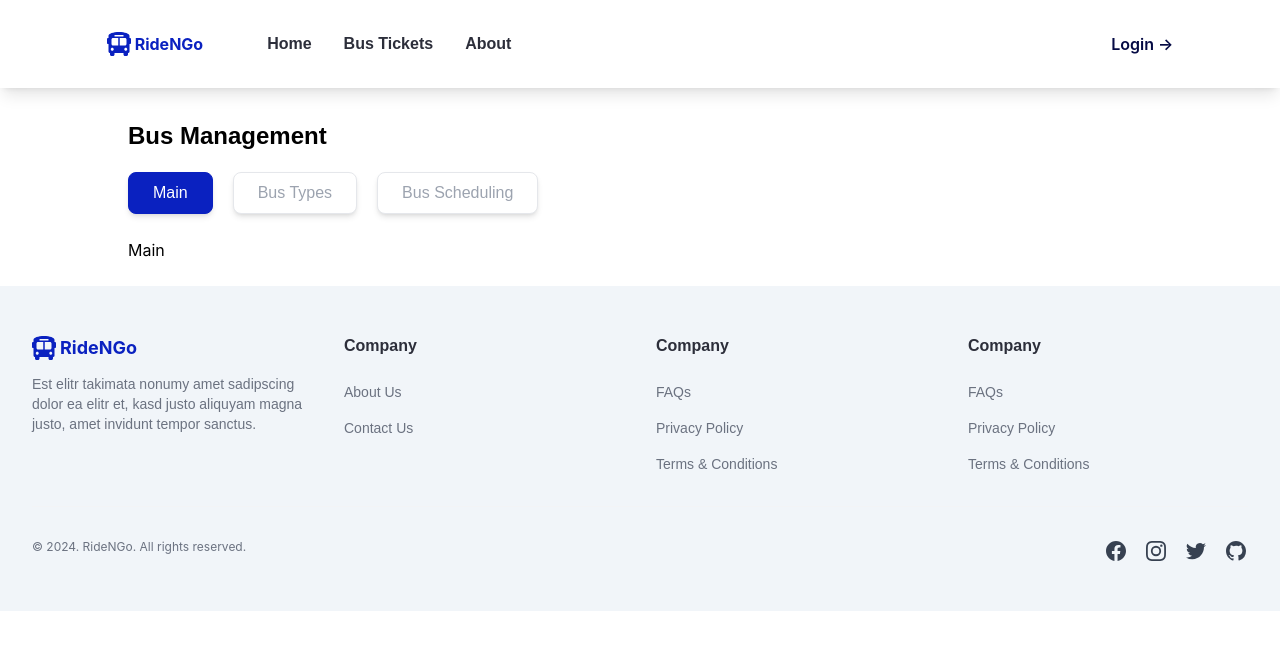
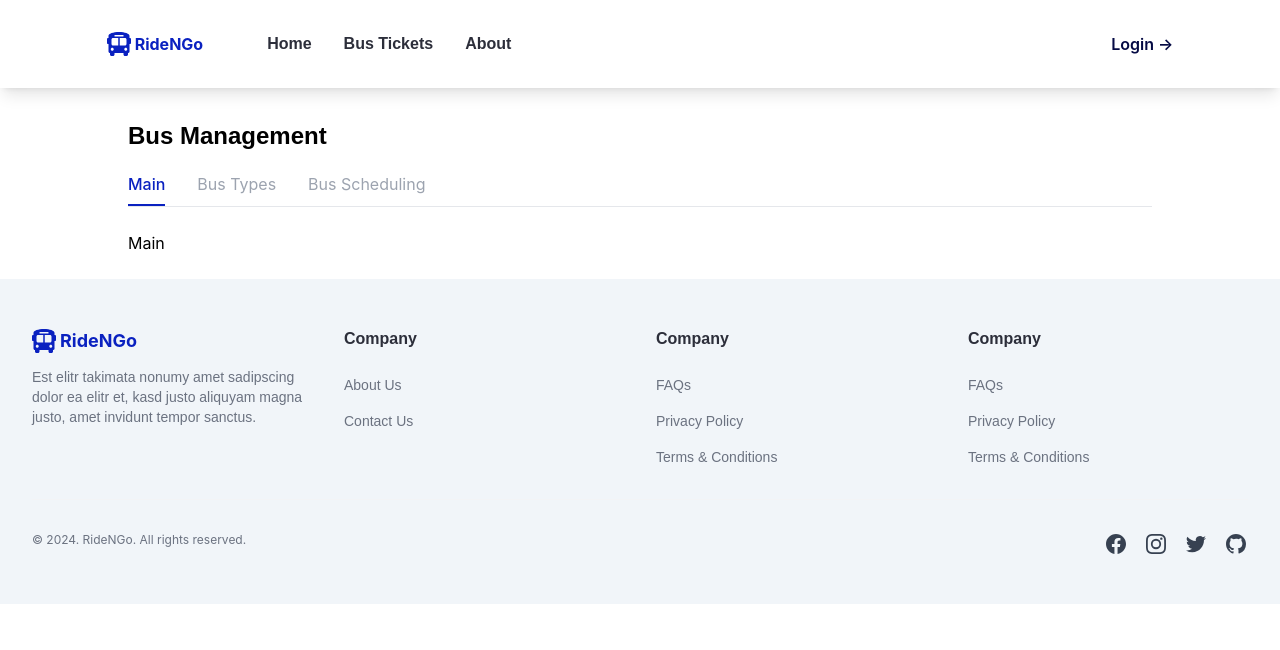
Before and after one commit to yukichew/bus-ticketing-system, a React (Create React App) app in the folder client/: page /bo/bus in a window 1280 px wide. Shown: the top 650 px of the page. Built offline with nearby package versions, Linux system fonts and the light colour scheme.

Commit message:
create-bus-types (#1)

```diff
--- /dev/null
+++ b/client/src/screens/busOperator/busManagement/BusTypes.js
@@ -0,0 +1,132 @@
+import React, { useState } from 'react';
+import { IoMdAdd } from "react-icons/io";
+import { CiEdit } from "react-icons/ci";
+import Table from '../../../components/common/Table';
+
+const BusTypes = () => {
+    const [selectedOption, setSelectedOption] = useState('all');
+
+    const data = [
+        { busPlate: "SMP5792", seats: '30', busType: '2+1' },
+        { busPlate: "SB8204H", seats: '40', busType: '2+1' },
+        { busPlate: "QPD1151", seats: '56', busType: '2+2' },
+        { busPlate: "WXY2345", seats: '45', busType: '2+1' },
+        { busPlate: "TRG4786", seats: '32', busType: '2+2' },
+        { busPlate: "LMN8765", seats: '50', busType: '2+2' },
+        { busPlate: "KJD2938", seats: '25', busType: '2+1' },
+        { busPlate: "HFG5623", seats: '60', busType: '2+2' },
+        { busPlate: "NPQ1234", seats: '35', busType: '2+1' },
+        { busPlate: "BND9821", seats: '55', busType: '2+2' },
+        { busPlate: "CDE4455", seats: '48', busType: '2+1' },
+        { busPlate: "VFR9832", seats: '40', busType: '2+2' },
+        { busPlate: "LKJ0921", seats: '38', busType: '2+1' },
+        { busPlate: "XYZ7654", seats: '50', busType: '2+1' },
+        { busPlate: "FTH9843", seats: '42', busType: '2+2' },
+        { busPlate: "JIK1298", seats: '46', busType: '2+2' },
+        { busPlate: "GHF1290", seats: '52', busType: '2+1' },
+        { busPlate: "PQR7563", seats: '30', busType: '2+2' },
+        { busPlate: "ASD8732", seats: '28', busType: '2+1' },
+        { busPlate: "QWE4321", seats: '62', busType: '2+2' }
+    ];
+
+    const columns = ['Bus Plate', 'No. of Seats', 'Bus Type'];
+
+    const columnKeys = ['busPlate', 'seats', 'busType'];
+
+    const actionIcons = (row) => (
+        <div className="flex justify-center space-x-2">
+            <CiEdit className="text-gray-500 text-xl cursor-pointer" />
+        </div>
+    );
+
+    return (
+        <>
+            <div className="border border-gray-100 rounded-lg p-4 bg-white shadow-md mt-5">
+                <div className="flex justify-between gap-4">
+                    <div className="w-1/3 pr-2">
+                        <label htmlFor="busPlate" className="block text-md font-poppins font-medium text-gray-700">Bus Plate</label>
+                        <input
+                            type="text"
+                            id="busPlate"
+                            className="mt-2 block w-full border border-gray-300 text-sm font-poppins rounded-lg p-2"
+                            placeholder="Enter Bus Plate"
+                        />
+                    </div>
+
+                    <div className="w-1/3 px-2">
+                        <label htmlFor="numSeats" className="block text-md font-poppins font-medium text-gray-700">No. of Seats</label>
+                        <input
+                            type="number"
+                            id="numSeats"
+                            min="1"
+                            className="mt-2 block w-full border border-gray-300 text-sm font-poppins rounded-lg p-2"
+                            placeholder="Enter Number of Seats"
+                        />
+                    </div>
+
+                    <div className="w-1/3 pl-2">
+                        <label className="block text-md font-poppins font-medium text-gray-700">Bus Type</label>
+                        <div className="flex space-x-8 mt-2">
+                            <div className="flex items-center">
+                                <input
+                                    type="radio"
+                                    name="seatOption"
+                                    value="all"
+                                    checked={selectedOption === 'all'}
+                                    onChange={() => setSelectedOption('all')}
+                                    className={`mr-2 font-poppins text-sm`}
+                                />
+                                <span className={`font-poppins text-sm`}>All</span>
+                            </div>
+
+                            <div className="flex items-center">
+                                <input
+                                    type="radio"
+                                    name="seatOption"
+                                    value="2+1"
+                                    checked={selectedOption === '2+1'}
+                                    onChange={() => setSelectedOption('2+1')}
+                                    className={`mr-2 font-poppins text-sm`}
+                                />
+                                <span className={`font-poppins text-sm`}>2+1</span>
+                            </div>
+
+                            <div className="flex items-center">
+                                <input
+                                    type="radio"
+                                    name="seatOption"
+                                    value="2+2"
+                                    checked={selectedOption === '2+2'}
+                                    onChange={() => setSelectedOption('2+2')}
+                                    className={`mr-2 font-poppins text-sm`}
+                                />
+                                <span className={`font-poppins text-sm`}>2+2</span>
+                            </div>
+                        </div>
+                    </div>
+                </div>
+            </div>
+
+            <div className="flex justify-between items-center mt-5">
+                <p className='text-gray-500'>
+                    <span className='font-semibold text-secondary'>20 buses </span>found
+                </p>
+
+                <div className="flex justify-end">
+                    <button
+                        className="flex items-center justify-center h-10 px-4 text-sm font-medium font-poppins tracking-wide text-white transition duration-200 rounded-lg shadow-md bg-primary hover:bg-secondary"
+                    >
+                        <IoMdAdd className="mr-2 text-white text-base" />
+                        New Bus
+                    </button>
+                </div>
+            </div>
+
+            <div className='mt-3 mx-auto'>
+                <Table data={data} columns={columns} columnKeys={columnKeys} showActionColumn={true} actions={actionIcons}/>
+            </div>
+        </>
+    );
+};
+
+export default BusTypes;
--- a/client/src/screens/busOperator/busManagement/ManageBus.js
+++ b/client/src/screens/busOperator/busManagement/ManageBus.js
@@ -1,6 +1,7 @@
 import React, { useState } from 'react';
 import Navbar from '../../../components/navbar/Navbar';
 import Footer from '../../../components/Footer';
+import BusTypes from './BusTypes';
 
 const ManageBus = () => {
     const [activeSection, setActiveSection] = useState('Main');
@@ -10,7 +11,7 @@ const ManageBus = () => {
             case 'Main':
                 return <div>Main</div>;
             case 'Bus Types':
-                return <div>Bus Types</div>;
+                return <BusTypes />;
             case 'Bus Scheduling':
                 return <div>Bus Scheduling</div>;
             default:
@@ -18,48 +19,48 @@ const ManageBus = () => {
         }
     };
 
-    return(
+    return (
         <>
             <Navbar />
 
-            <div className='w-4/5 mt-8 mx-auto'>
+            <div className="w-4/5 mt-8 mx-auto">
                 <div className="flex items-center">
                     <h2 className="font-poppins font-bold text-2xl">Bus Management</h2>
                 </div>
 
-                <div className="flex items-center space-x-5 mt-5">
-                    <button
+                <div className="flex items-center space-x-8 mt-5 border-b">
+                    <div
                         onClick={() => setActiveSection('Main')}
-                        className={`px-6 py-2 border font-poppins shadow-md rounded-lg transition duration-300 ${
+                        className={`cursor-pointer pb-2 border-b-2 ${
                             activeSection === 'Main'
-                                ? 'bg-primary text-white border-primary'
-                                : 'bg-white text-gray-400 border-gray-200 hover:bg-slate-50 hover:text-primary hover:font-medium hover:border-slate-50'
-                        }`}
+                                ? 'border-primary text-primary font-medium'
+                                : 'border-transparent text-gray-400 hover:text-primary'
+                        } transition duration-300 flex items-center`}
                     >
-                        Main
-                    </button>
+                        <span>Main</span>
+                    </div>
 
-                    <button
+                    <div
                         onClick={() => setActiveSection('Bus Types')}
-                        className={`px-6 py-2 border font-poppins shadow-md rounded-lg transition duration-300 ${
+                        className={`cursor-pointer pb-2 border-b-2 ${
                             activeSection === 'Bus Types'
-                                ? 'bg-primary text-white border-primary'
-                                : 'bg-white text-gray-400 border-gray-200 hover:bg-slate-50 hover:text-primary hover:font-medium hover:border-slate-50'
-                        }`}
+                                ? 'border-primary text-primary font-medium'
+                                : 'border-transparent text-gray-400 hover:text-primary'
+                        } transition duration-300 flex items-center`}
                     >
-                        Bus Types
-                    </button>
+                        <span>Bus Types</span>
+                    </div>
 
-                    <button
+                    <div
                         onClick={() => setActiveSection('Bus Scheduling')}
-                        className={`px-6 py-2 border font-poppins shadow-md rounded-lg transition duration-300 ${
+                        className={`cursor-pointer pb-2 border-b-2 ${
                             activeSection === 'Bus Scheduling'
-                                ? 'bg-primary text-white border-primary'
-                                : 'bg-white text-gray-400 border-gray-200 hover:bg-slate-50 hover:text-primary hover:font-medium hover:border-slate-50'
-                        }`}
+                                ? 'border-primary text-primary font-medium'
+                                : 'border-transparent text-gray-400 hover:text-primary'
+                        } transition duration-300 flex items-center`}
                     >
-                        Bus Scheduling
-                    </button>
+                        <span>Bus Scheduling</span>
+                    </div>
                 </div>
 
                 <div className="mt-6 mb-6">
@@ -70,6 +71,6 @@ const ManageBus = () => {
             <Footer />
         </>
     );
-}
+};
 
 export default ManageBus;
```
